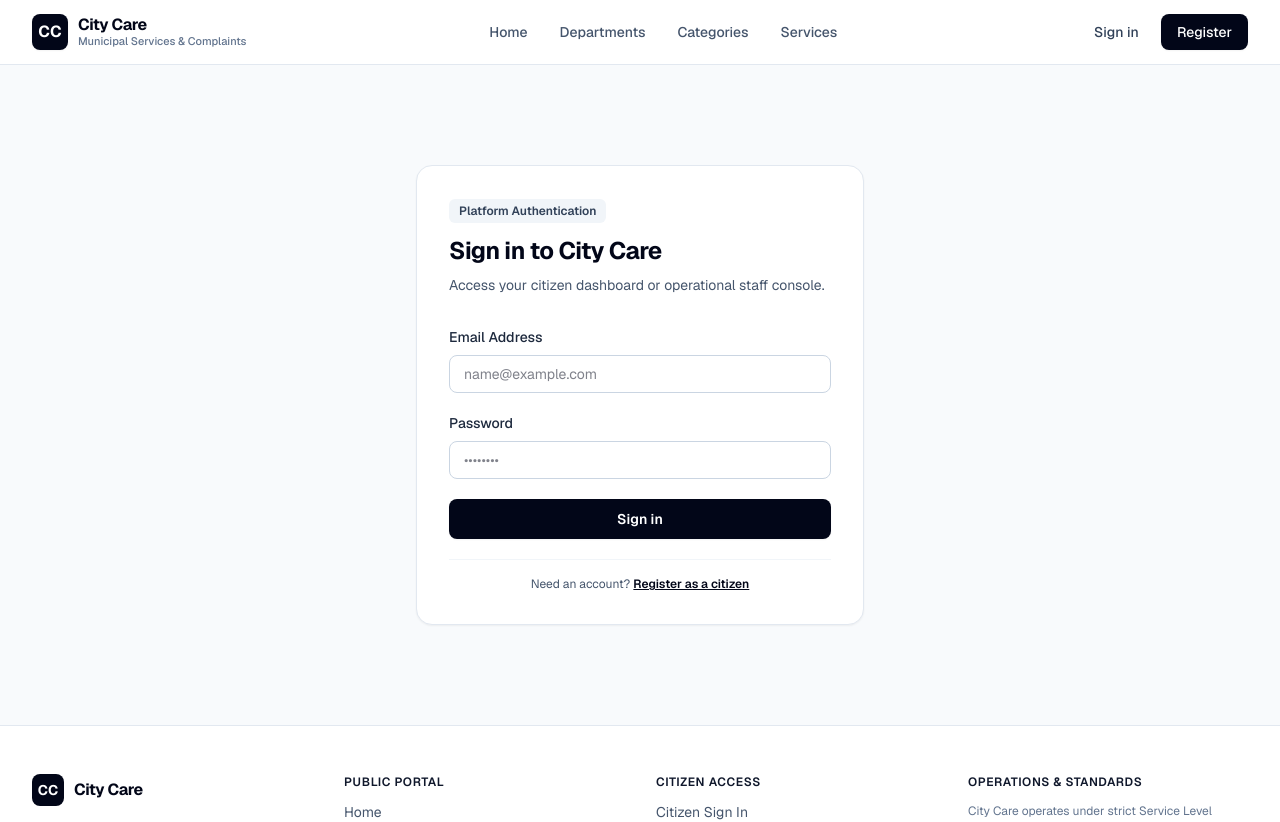
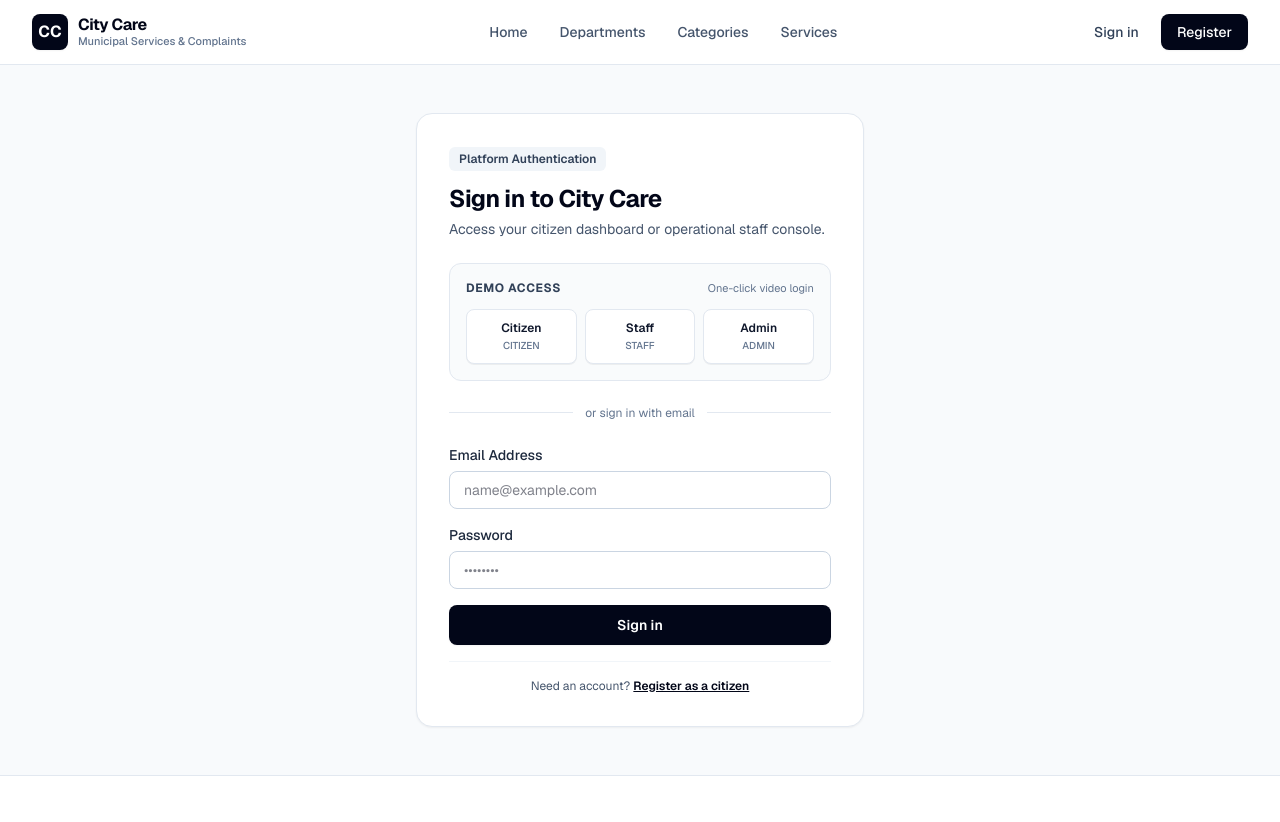
Before and after one commit to miazi2003/CityCare, a Next.js app in the folder client/: page /login in a window 1280 px wide. Shown: the top 822 px of the page. Built offline with nearby package versions, Linux system fonts and the light colour scheme.

Commit message:
fix: fix demo login

```diff
--- a/client/src/app/login/page.tsx
+++ b/client/src/app/login/page.tsx
@@ -31,6 +31,27 @@ const validateLogin = (input: LoginInput): FieldErrors => {
   return errors;
 };
 
+const DEMO_CREDENTIALS = [
+  {
+    role: "CITIZEN",
+    label: "Citizen",
+    email: "demo.citizen@citycare.test",
+    password: "CityCare2026!",
+  },
+  {
+    role: "STAFF",
+    label: "Staff",
+    email: "demo.staff@citycare.test",
+    password: "CityCare2026!",
+  },
+  {
+    role: "ADMIN",
+    label: "Admin",
+    email: "demo.admin@citycare.test",
+    password: "CityCare2026!",
+  },
+] as const;
+
 export default function LoginPage() {
   const router = useRouter();
   const { setSession } = useAuth();
@@ -40,6 +61,7 @@ export default function LoginPage() {
   const [formError, setFormError] = useState<string | null>(null);
   const [successMessage, setSuccessMessage] = useState<string | null>(null);
   const [isSubmitting, setIsSubmitting] = useState(false);
+  const [activeDemoRole, setActiveDemoRole] = useState<string | null>(null);
 
   const handleEmailChange = (event: ChangeEvent<HTMLInputElement>) => {
     setEmail(event.target.value);
@@ -53,6 +75,49 @@ export default function LoginPage() {
     setFieldErrors((errors) => ({ ...errors, password: undefined }));
     setFormError(null);
     setSuccessMessage(null);
+  };
+
+  const handleDemoLogin = async (demoEmail: string, demoPassword: string, role: string) => {
+    if (isSubmitting || activeDemoRole) return;
+
+    setActiveDemoRole(role);
+    setFormError(null);
+    setSuccessMessage(null);
+    setFieldErrors({});
+
+    const result = await apiRequest<LoginResponse>("auth/login", {
+      method: "POST",
+      body: {
+        email: demoEmail,
+        password: demoPassword,
+      },
+    });
+
+    setActiveDemoRole(null);
+
+    if (result.success && result.data !== null) {
+      setSession(result.data);
+      setSuccessMessage(`Signed in as Demo ${role.toLowerCase()}.`);
+      router.replace(getRoleHomeRoute(result.data.user.role));
+      return;
+    }
+
+    if (!result.success) {
+      if (result.status === 500) {
+        setFormError(
+          "Demo authentication failed. Ensure demo seed accounts are populated in the database."
+        );
+      } else if (result.status === 401) {
+        setFormError("Demo credentials not found. Please ensure database seed data is populated.");
+      } else if (result.status === 403) {
+        setFormError(result.message || "Demo account is inactive or restricted.");
+      } else {
+        setFormError(result.message || "Demo sign in failed. Please try again.");
+      }
+      return;
+    }
+
+    setFormError("The server returned an incomplete login response.");
   };
 
   const handleSubmit = async (event: FormEvent<HTMLFormElement>) => {
@@ -109,25 +174,67 @@ export default function LoginPage() {
     setFormError("The server returned an incomplete login response.");
   };
 
+  const isAnyLoading = isSubmitting || Boolean(activeDemoRole);
+
   return (
     <PublicLayout>
       <main className="flex min-h-[calc(100vh-140px)] items-center justify-center px-4 py-12 sm:px-6 lg:px-8">
         <section className="w-full max-w-md rounded-2xl border border-slate-200 bg-white p-6 shadow-xs sm:p-8">
-          <div className="mb-8 text-center sm:text-left">
+          <div className="mb-6 text-center sm:text-left">
             <div className="inline-flex items-center gap-2 rounded-md bg-slate-100 px-2.5 py-1 text-xs font-semibold text-slate-700 mb-3">
               Platform Authentication
             </div>
             <h1 className="text-2xl font-bold tracking-tight text-slate-950">
               Sign in to City Care
             </h1>
-            <p className="mt-2 text-sm text-slate-600">
+            <p className="mt-1 text-sm text-slate-600">
               Access your citizen dashboard or operational staff console.
             </p>
           </div>
 
-          <form className="space-y-5" noValidate onSubmit={handleSubmit}>
+          {/* Demo Access Section */}
+          <div className="mb-6 rounded-xl border border-slate-200 bg-slate-50/80 p-4">
+            <div className="mb-3 flex items-center justify-between">
+              <span className="text-xs font-bold uppercase tracking-wider text-slate-700">
+                Demo Access
+              </span>
+              <span className="text-[11px] text-slate-500">One-click video login</span>
+            </div>
+            <div className="grid grid-cols-3 gap-2">
+              {DEMO_CREDENTIALS.map((demo) => {
+                const isThisLoading = activeDemoRole === demo.role;
+                return (
+                  <button
+                    key={demo.role}
+                    className="flex flex-col items-center justify-center rounded-lg border border-slate-200 bg-white px-2 py-2.5 text-center shadow-2xs transition hover:border-slate-400 hover:bg-slate-50 disabled:cursor-not-allowed disabled:opacity-50 cursor-pointer"
+                    disabled={isAnyLoading}
+                    onClick={() => handleDemoLogin(demo.email, demo.password, demo.role)}
+                    type="button"
+                  >
+                    <span className="text-xs font-semibold text-slate-900">
+                      {isThisLoading ? "Signing in…" : demo.label}
+                    </span>
+                    <span className="mt-0.5 text-[10px] text-slate-500 font-medium">
+                      {demo.role}
+                    </span>
+                  </button>
+                );
+              })}
+            </div>
+          </div>
+
+          <div className="relative mb-6">
+            <div className="absolute inset-0 flex items-center">
+              <div className="w-full border-t border-slate-200" />
+            </div>
+            <div className="relative flex justify-center text-xs">
+              <span className="bg-white px-3 text-slate-500">or sign in with email</span>
+            </div>
+          </div>
+
+          <form className="space-y-4" noValidate onSubmit={handleSubmit}>
             <div>
-              <label className="mb-2 block text-sm font-medium text-slate-800" htmlFor="email">
+              <label className="mb-1.5 block text-sm font-medium text-slate-800" htmlFor="email">
                 Email Address
               </label>
               <input
@@ -135,7 +242,7 @@ export default function LoginPage() {
                 aria-invalid={Boolean(fieldErrors.email)}
                 autoComplete="email"
                 className="w-full rounded-lg border border-slate-300 px-3.5 py-2 text-sm text-slate-950 outline-hidden transition focus:border-slate-900 focus:ring-2 focus:ring-slate-200"
-                disabled={isSubmitting}
+                disabled={isAnyLoading}
                 id="email"
                 name="email"
                 onChange={handleEmailChange}
@@ -151,7 +258,7 @@ export default function LoginPage() {
             </div>
 
             <div>
-              <label className="mb-2 block text-sm font-medium text-slate-800" htmlFor="password">
+              <label className="mb-1.5 block text-sm font-medium text-slate-800" htmlFor="password">
                 Password
               </label>
               <input
@@ -159,7 +266,7 @@ export default function LoginPage() {
                 aria-invalid={Boolean(fieldErrors.password)}
                 autoComplete="current-password"
                 className="w-full rounded-lg border border-slate-300 px-3.5 py-2 text-sm text-slate-950 outline-hidden transition focus:border-slate-900 focus:ring-2 focus:ring-slate-200"
-                disabled={isSubmitting}
+                disabled={isAnyLoading}
                 id="password"
                 name="password"
                 onChange={handlePasswordChange}
@@ -188,7 +295,7 @@ export default function LoginPage() {
 
             <button
               className="w-full rounded-lg bg-slate-950 px-4 py-2.5 text-sm font-semibold text-white shadow-xs transition hover:bg-slate-800 disabled:cursor-not-allowed disabled:bg-slate-400 cursor-pointer"
-              disabled={isSubmitting}
+              disabled={isAnyLoading}
               type="submit"
             >
               {isSubmitting ? "Signing in…" : "Sign in"}
```
Also changed, not shown: 2 other files (tests, documents, lock files or other folders).
